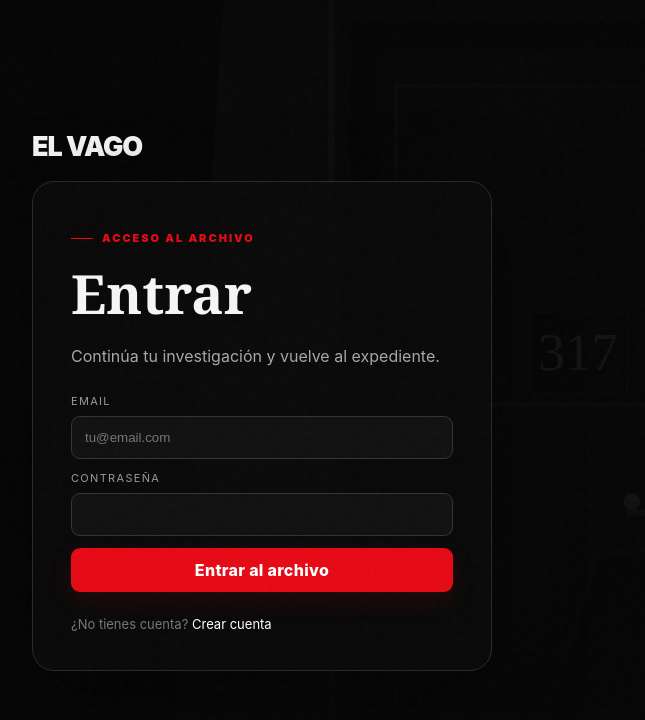
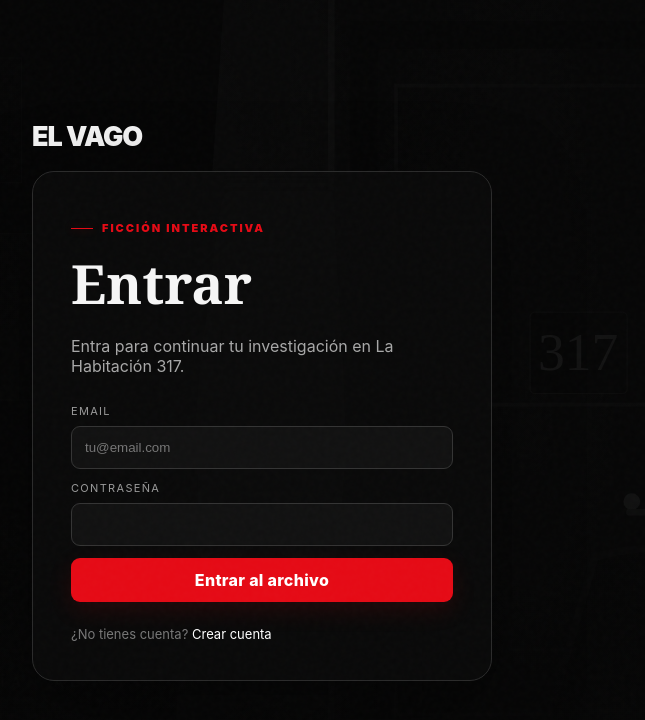
Before and after one commit to cesarrosa610-collab/el-vago, a Next.js app: page /login in a window 1280 px wide. Shown: the top 720 px of the page, without its empty margins (378-1023 px from the left). Built offline with nearby package versions, Linux system fonts and the light colour scheme.

Commit message:
Align login with final fictional experience

```diff
--- a/src/app/login/page.tsx
+++ b/src/app/login/page.tsx
@@ -28,9 +28,9 @@ export default function Login() {
       <div className="authShell">
         <Link className="brand authBrand" href="/">EL VAGO</Link>
         <section className="authCard">
-          <p className="eyebrow">ACCESO AL ARCHIVO</p>
+          <p className="eyebrow">FICCIÓN INTERACTIVA</p>
           <h1>Entrar</h1>
-          <p className="muted">Continúa tu investigación y vuelve al expediente.</p>
+          <p className="muted">Entra para continuar tu investigación en La Habitación 317.</p>
           <form className="stack authForm" onSubmit={go}>
             <label>Email<input className="input" value={email} onChange={(e) => setEmail(e.target.value)} placeholder="tu@email.com" type="email" autoComplete="email" required /></label>
             <label>Contraseña<input className="input" value={password} onChange={(e) => setPassword(e.target.value)} type="password" autoComplete="current-password" required /></label>
```
